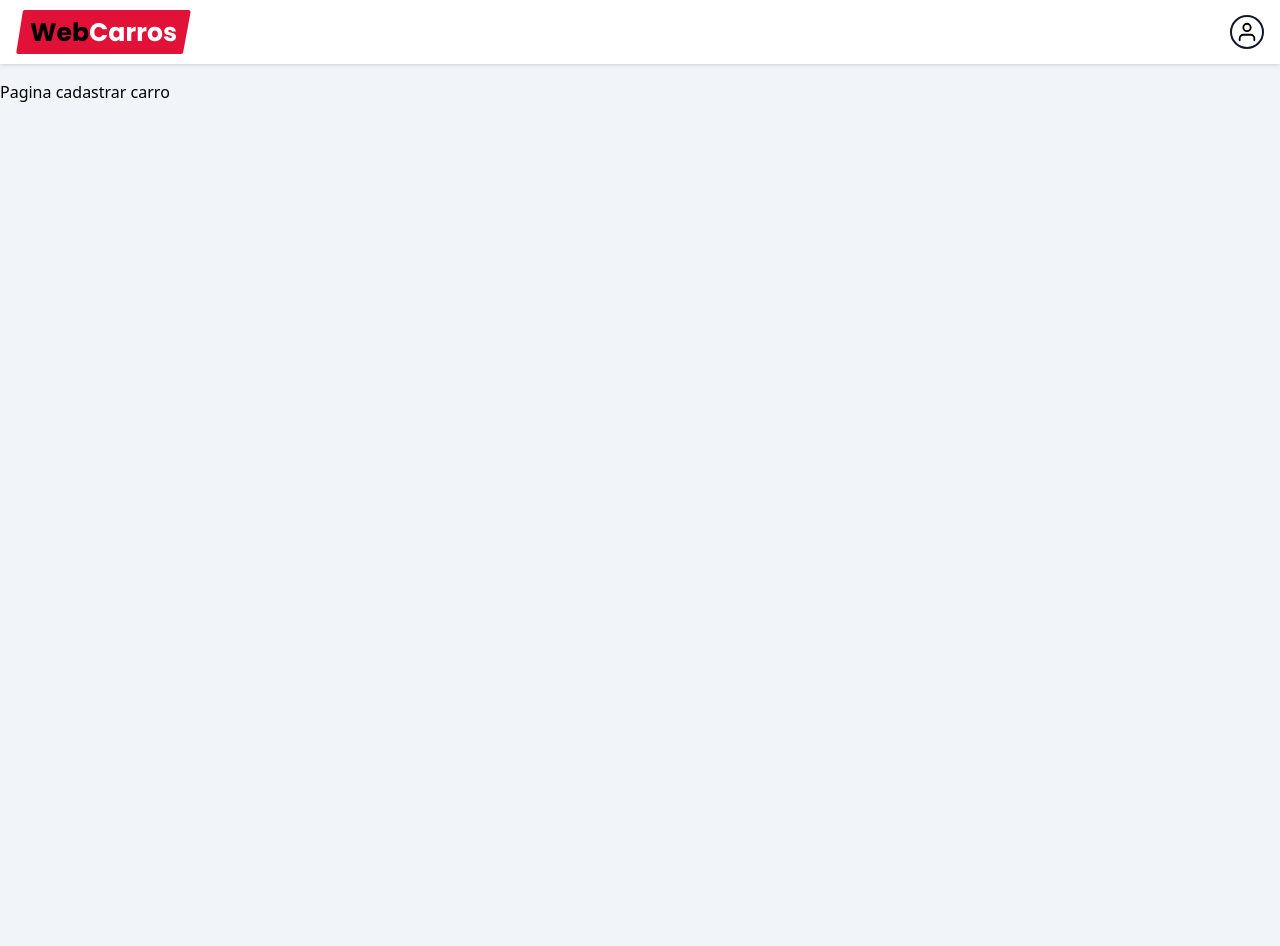
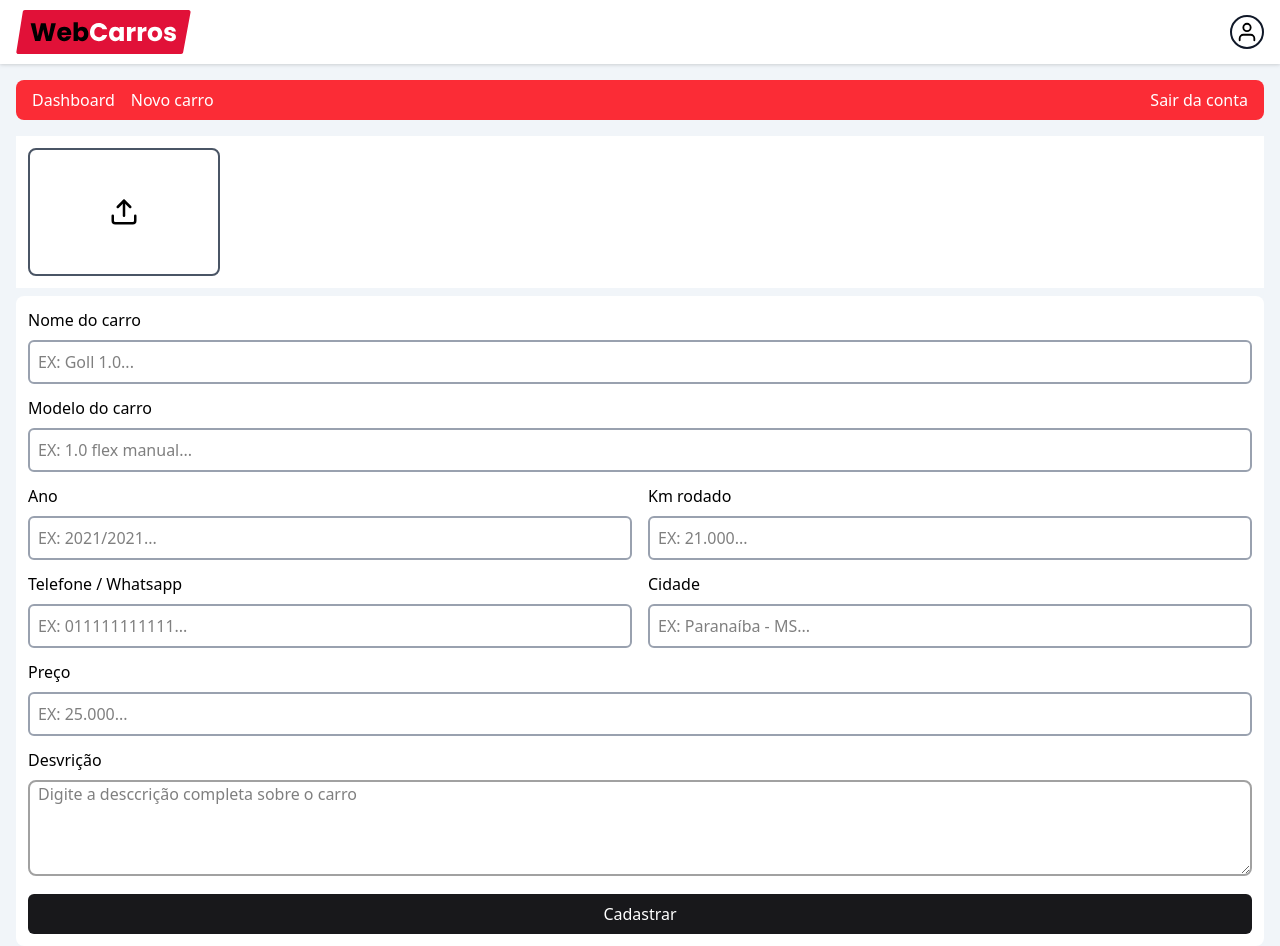
Before and after one commit to erick-d-ps/Dev-webCarros, a React (Vite) app: page /dashboard/new in a window 1280 px wide. Before the commit the page ends 800 px from the top, so only its background shows below. Built offline with nearby package versions, Linux system fonts and the light colour scheme; no server answers; sample sign-in values are in the browser's storage.

Commit message:
enviando iamgens, interface da pagina dashboard/new

```diff
--- a/package.json
+++ b/package.json
@@ -22,6 +22,7 @@
     "react-router-dom": "^7.4.1",
     "sort-by": "^1.2.0",
     "tailwindcss": "^4.0.17",
+    "uuid": "^11.1.0",
     "yup": "^1.6.1",
     "zod": "^3.24.2"
   },
@@ -29,6 +30,7 @@
     "@eslint/js": "^9.21.0",
     "@types/react": "^19.0.10",
     "@types/react-dom": "^19.0.4",
+    "@types/uuid": "^10.0.0",
     "@vitejs/plugin-react": "^4.3.4",
     "eslint": "^9.21.0",
     "eslint-plugin-react-hooks": "^5.1.0",
--- /dev/null
+++ b/src/components/panelHeader/index.tsx
@@ -0,0 +1,19 @@
+import { Link } from "react-router-dom";
+import { signOut } from "firebase/auth";
+import { auth } from "../../services/firebaseConnection";
+
+export function DashboardHeader() {
+
+    async function handleLogout() {
+       await signOut(auth);
+    }
+
+  return (
+    <div className="w-full items-center flex h-10 bg-red-500 rounded-lg text-white font-medium gap-4 px-4 mb-4">
+      <Link to="/dashboard">Dashboard</Link>
+      <Link to="/dashboard/new">Novo carro</Link>
+
+      <button className="ml-auto" onClick={handleLogout}>Sair da conta</button>
+    </div>
+  );
+}
--- a/src/contexts/AlthContext.tsx
+++ b/src/contexts/AlthContext.tsx
@@ -9,6 +9,8 @@ interface AuthProviderProps {
 type AuthContextData = {
   signed: boolean;
   loadingAuth: boolean;
+  handleInfoUsre: ({ name, email, uid}: UserProps) => void;
+  user: UserProps | null
 };
 
 interface UserProps {
@@ -48,11 +50,22 @@ function AuthProvider({ children }: AuthProviderProps) {
 
   }, []);
 
+  function handleInfoUsre({ name, email, uid }: UserProps){
+    setUser({
+      name,
+      uid,
+      email
+    })
+
+  }
+
   return (
     <AuthContext.Provider
       value={{
         signed: !!user,
         loadingAuth,
+        handleInfoUsre,
+        user
       }}
     >
       {children}
--- a/src/pages/dashboard/index.tsx
+++ b/src/pages/dashboard/index.tsx
@@ -1,8 +1,10 @@
+import { Container } from "../../components/container";
+import { DashboardHeader } from "../../components/panelHeader"
 
 export function Dashboard() {
     return (
-      <div>
-        <h1>Pagina Dashboard</h1>
-      </div>
+      <Container>
+        <DashboardHeader/>
+      </Container>
     )
   }
--- a/src/pages/dashboard/new/index.tsx
+++ b/src/pages/dashboard/new/index.tsx
@@ -1,8 +1,202 @@
+import { ChangeEvent, useState, useContext } from "react";
+import { Container } from "../../../components/container";
+import { DashboardHeader } from "../../../components/panelHeader";
+
+import { FiUpload } from "react-icons/fi";
+import { useForm } from "react-hook-form";
+import { Input } from "../../../components/input";
+import { z } from "zod";
+import { zodResolver } from "@hookform/resolvers/zod";
+import {AuthContext} from "../../../contexts/AlthContext"
+import { v4 as uuidv4} from "uuid"
+
+import { storage } from "../../../services/firebaseConnection"
+import {ref, uploadBytes, getDownloadURL, deleteObject } from "firebase/storage"
+
+const schema = z.object({
+  name: z.string().nonempty("O campo nome é obrigatório"),
+  model: z.string().nonempty("O modelo é obrigatório"),
+  year: z.string().nonempty("O Ano do carro é obrigatório"),
+  km: z.string().nonempty("O km do carro é obrigatório"),
+  price: z.string().nonempty("Opreço do carro é obrigatório"),
+  city: z.string().nonempty("A cidade é obrigatória"),
+  whatsapp: z
+    .string()
+    .min(1, "O telefone é obrigatorio")
+    .refine((value) => /^(\d{11,12})$/.test(value), {
+      message: "Numero de telefone invalido.",
+    }),
+  description: z.string().min(5, "A descrição é obrigatoria"),
+});
+
+type FormData = z.infer<typeof schema>;
 
 export function New() {
-    return (
-      <div>
-        <h1>Pagina cadastrar carro</h1>
+  const {user} = useContext(AuthContext);
+
+  const {register, handleSubmit, formState: { errors }, reset,} = useForm<FormData>({
+    resolver: zodResolver(schema),
+    mode: "onChange",
+  });
+
+  async function handleFile(e: ChangeEvent<HTMLInputElement>){
+    if(e.target.files && e.target.files[0]){
+      const image = e.target.files[0]
+
+      if(image.type === 'image/jpeg' || image.type === 'image/png'){
+        await handleUpload(image)
+      }else{
+        alert("Envie ume imagem jpeg ou png")
+        return
+      }
+    }
+  }
+
+  async function handleUpload(image: File){
+    if(!user?.uid){
+      return;
+    }
+
+    const currentUid = user?.uid;
+    const uidImage = uuidv4();
+
+    const uploadRef = ref(storage, `imageges/${currentUid}/${uidImage}`)
+
+    uploadBytes(uploadRef, image)
+    .then((snapshot) => {
+        getDownloadURL(snapshot.ref).then((downloadUrl) => {
+          console.log("URL de acesso da foto", downloadUrl)
+        })
+    })
+
+  }
+
+  function onSubmit(data: FormData) {
+    console.log(data);
+  }
+
+  return (
+    <Container>
+      <DashboardHeader />
+
+      <div className="w-full bg-white p-3 flex flex-col sm:flex-row items-center gap-2 ">
+        <button className="border-2 w-48 rounded-lg flex items-center justify-center cursor-pointer border-gray-600 h-32 md:w-48 ">
+          <div className="absolute cursor-pointer">
+            <FiUpload size={30} color="#000" />
+          </div>
+          <div className="cursor-pointer">
+            <input
+              className="opacity-0 cursor-pointer"
+              type="file"
+              accept="image/*"
+              onChange={handleFile}
+            />
+          </div>
+        </button>
       </div>
-    )
-  }
+
+      <div className="w-full bg-white p-3 rounded-lg flex flex-col sm:flex-row items-center gap-2 mt-2">
+        <form className="w-full" onSubmit={handleSubmit(onSubmit)}>
+          <div className="mb-3">
+            <p className="mb-2 font-medium">Nome do carro</p>
+            <Input
+              type="text"
+              register={register}
+              name="name"
+              error={errors.name?.message}
+              placeholder="EX: Goll 1.0..."
+            />
+          </div>
+
+          <div className="mb-3">
+            <p className="mb-2 font-medium">Modelo do carro</p>
+            <Input
+              type="text"
+              register={register}
+              name="model"
+              error={errors.model?.message}
+              placeholder="EX: 1.0 flex manual..."
+            />
+          </div>
+
+          <div className="flex w-full mb-3 flex-row items-center gap-4">
+            <div className="w-full">
+              <p className="mb-2 font-medium">Ano</p>
+              <Input
+                type="text"
+                register={register}
+                name="year"
+                error={errors.year?.message}
+                placeholder="EX: 2021/2021..."
+              />
+            </div>
+
+            <div className="w-full">
+              <p className="mb-2 font-medium">Km rodado</p>
+              <Input
+                type="text"
+                register={register}
+                name="km"
+                error={errors.km?.message}
+                placeholder="EX: 21.000..."
+              />
+            </div>
+          </div>
+
+          <div className="flex w-full mb-3 flex-row items-center gap-4">
+            <div className="w-full">
+              <p className="mb-2 font-medium">Telefone / Whatsapp</p>
+              <Input
+                type="text"
+                register={register}
+                name="whatsapp"
+                error={errors.whatsapp?.message}
+                placeholder="EX: 011111111111..."
+              />
+            </div>
+
+            <div className="w-full">
+              <p className="mb-2 font-medium">Cidade</p>
+              <Input
+                type="text"
+                register={register}
+                name="city"
+                error={errors.city?.message}
+                placeholder="EX: Paranaíba - MS..."
+              />
+            </div>
+          </div>
+
+          <div className="mb-3">
+            <p className="mb-2 font-medium">Preço</p>
+            <Input
+              type="text"
+              register={register}
+              name="price"
+              error={errors.price?.message}
+              placeholder="EX: 25.000..."
+            />
+          </div>
+
+          <div className="mb-3">
+            <p className="mb-2 font-medium">Desvrição</p>
+            <textarea
+              className="border-2 border-neutral-400 w-full rounded-lg h-24 px-2"
+              {...register("description")}
+              name="description"
+              id="description"
+
+              placeholder="Digite a desccrição completa sobre o carro"
+            />
+            {errors.description && <p className="mb-1 text-red-500 ">{errors.description.message}</p>}
+          </div>
+
+          <button type="submit" className="w-full rounded-md bg-zinc-900 text-white font-medium h-10  ">
+            Cadastrar
+          </button>
+
+        </form>
+      </div>
+    </Container>
+  );
+}
--- a/src/pages/register/index.tsx
+++ b/src/pages/register/index.tsx
@@ -1,4 +1,4 @@
-import { useEffect } from "react";
+import { useEffect, useContext, } from "react";
 import logoImg from "../../assets/logo.svg";
 import { Container } from "../../components/container";
 import { Link, useNavigate } from "react-router-dom";
@@ -10,6 +10,7 @@ import { zodResolver } from "@hookform/resolvers/zod";
 
 import { auth } from "../../services/firebaseConnection"
 import { createUserWithEmailAndPassword, updateProfile, signOut} from "firebase/auth"
+import { AuthContext } from "../../contexts/AlthContext"
 
 const schema = z.object({
   name: z.string().min(10, "O nome deve ser completo ").nonempty("O campo nome é obrigatório"),
@@ -20,6 +21,7 @@ const schema = z.object({
 type FormData = z.infer<typeof schema>;
 
 export function Register() {
+  const  { handleInfoUsre } = useContext(AuthContext)
   const navigate = useNavigate();
 
   const {
@@ -44,6 +46,12 @@ export function Register() {
     .then(async (user) => {
       await updateProfile(user.user, {
         displayName: data.name
+      })
+
+      handleInfoUsre({
+        name: data.name,
+        email: data.email,
+        uid: user.user.uid
       })
 
       console.log("Usuario cadastrado com sucesso!")
--- a/src/services/firebaseConnection.ts
+++ b/src/services/firebaseConnection.ts
@@ -1,21 +1,23 @@
+
 import { initializeApp } from "firebase/app";
-import {getAuth} from "firebase/auth";
-import { getFirestore } from "firebase/firestore"
-import { getStorage } from "firebase/storage"
+import {getAuth} from 'firebase/auth'
+import {getFirestore} from 'firebase/firestore'
+import {getStorage} from 'firebase/storage'
 
 const firebaseConfig = {
-  apiKey: "AIzaSyAyqro1J5CywC365BVp7mznNxHlya7p02A",
-  authDomain: "webcarros-be8e9.firebaseapp.com",
-  projectId: "webcarros-be8e9",
-  storageBucket: "webcarros-be8e9.firebasestorage.app",
-  messagingSenderId: "633763882727",
-  appId: "1:633763882727:web:d523fcf7c65610da19e442"
+  apiKey: "AIzaSyCcZYNPtBna3kZcVR6I-ry4aoGoOzoqd5s",
+  authDomain: "webcarros-6b3d0.firebaseapp.com",
+  projectId: "webcarros-6b3d0",
+  storageBucket: "webcarros-6b3d0.firebasestorage.app",
+  messagingSenderId: "641116559720",
+  appId: "1:641116559720:web:df29db324b2042e5019edd"
 };
+
 
 const app = initializeApp(firebaseConfig);
 
 const db = getFirestore(app);
 const auth = getAuth(app);
-const storage = getStorage(app)
+const storage =getStorage(app)
 
-export { db, auth, storage};
+export {db, auth, storage}
```
Also changed, not shown: 1 other file (tests, documents, lock files or other folders).
